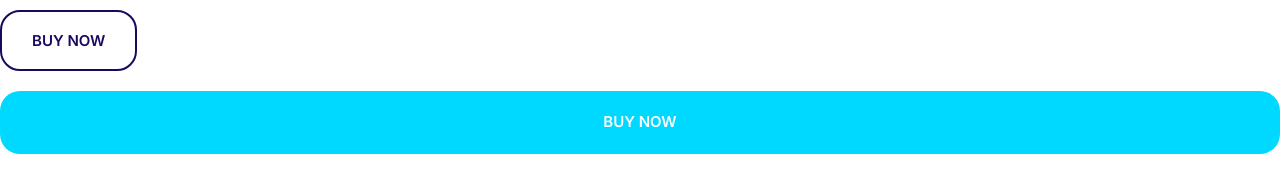
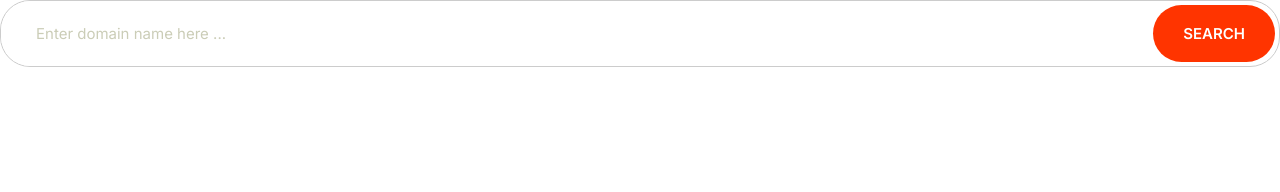
Before and after one commit to jniyonkuru/moshify, a plain HTML site: page index.html in a window 1280 px wide. Drawn offline with Linux system fonts and the light colour scheme.

Commit message:
built   an input group

```diff
--- a/css/styles.css
+++ b/css/styles.css
@@ -4,6 +4,8 @@
   --color-accent: #ff3400;
   --color-headings: #1b0760;
   --color-body: #918ca4;
+  --color-border:#ccc;
+  --border-radius:30px;
 }
 
 *,*::after,*::before{
@@ -148,7 +150,7 @@ a {
 }
 /* Buttons */
 .btn{
-  border-radius: 2rem;
+  border-radius: 30px;
   border:none;
   cursor: pointer;
   font-size:1.8rem;
@@ -202,3 +204,34 @@ a {
     font-size: 1.5rem;
   }
 }
+.input{
+  border-radius:var(--border-radius);
+  border:1px solid var(--color-border);
+  color: var(--color-headings);
+  font-size:2rem;
+  outline: none;
+  padding:1.5rem 3.5rem;
+
+}
+::placeholder{
+  color:#cbcdb7;
+}
+.input-group{
+  border:1px solid  var(--color-border);
+  border-radius:var(--border-radius);
+  display:flex;
+}
+.input-group .input{
+  border: none;
+  flex-grow: 1;
+  /* padding:1.5rem 1rem; */
+
+}
+.input-group .btn{
+  margin:4px;
+}
+@media screen and (min-width:1024px){
+  .input{
+    font-size:1.5rem;
+  }
+}
--- a/index.html
+++ b/index.html
@@ -15,8 +15,9 @@
     <link rel="stylesheet" href="css/styles.css " />
   </head>
   <body>
-<button class="btn  btn--primary btn--outline">Buy now</button>
-<a href="#" class="btn btn--secondary btn--block">buy now</a>
+
+<div class="input-group"><input type="text" class="input" placeholder="Enter domain name here ...">
+<button class="btn btn--accent">Search </button></div>
 
   </body>
 </html>
```
